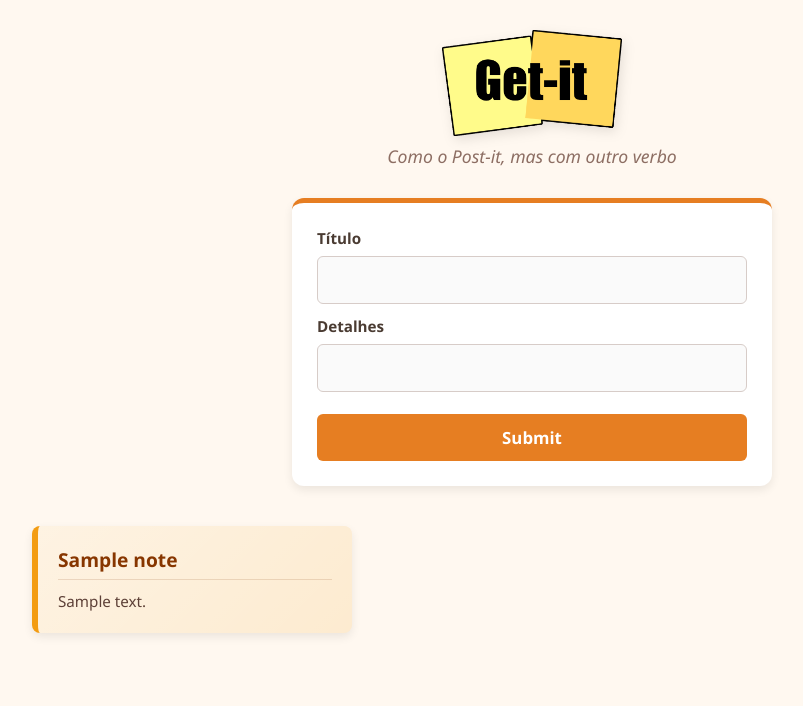
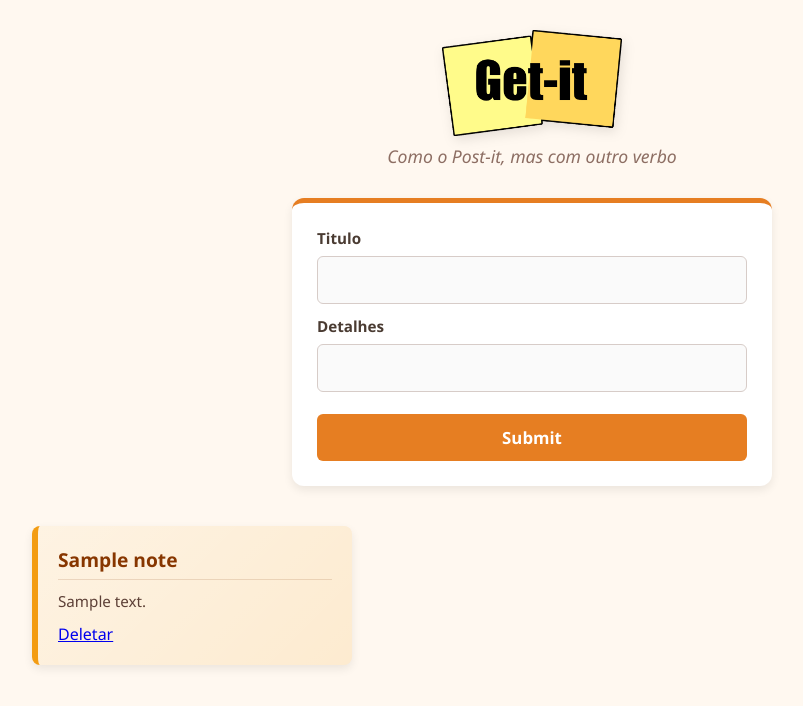
Before and after one commit to Lucas-Ibanez/get-it-segundosemestre, a Flask app: page / in a window 1280 px wide. Shown: the top 706 px of the page, without its empty margins (108-911 px from the left). Run offline with Flask 3, Linux system fonts and the light colour scheme; tables that the repository leaves empty hold one stand-in row (values such as "Sample post").

Commit message:
Traefa 3: Apagar anotações

```diff
--- a/servidor.py
+++ b/servidor.py
@@ -13,6 +13,12 @@ app.static_folder = 'static'
 def index():
     return render_template_string(views.index())
 
+@app.route('/delete/<int:NOTA_ID>')
+def delete_route(NOTA_ID):
+    views.deletar_nota(NOTA_ID)
+
+    return redirect('/')
+
 @app.route('/submit', methods=['POST'])
 def submit_form():
     titulo = request.form.get('titulo')  # Obtém o valor do campo 'titulo'
--- a/static/templates/components/note.html
+++ b/static/templates/components/note.html
@@ -1,4 +1,5 @@
   <li>
     <h3>{title}</h3>
     <p>{details}</p>
+    <a href="/delete/{id}" name='delete_button'>Deletar</a>
   </li>
--- a/static/templates/index.html
+++ b/static/templates/index.html
@@ -10,7 +10,7 @@
   <p>Como o Post-it, mas com outro verbo</p>
 
   <form action="/submit" method="POST">
-    <label for="titulo">Título</label>
+    <label for="titulo">Titulo</label>
     <input id="titulo" type="text" name="titulo" />
     <label for="detalhes">Detalhes</label>
     <input id="detalhes" name="detalhes" />
--- a/utils.py
+++ b/utils.py
@@ -43,6 +43,20 @@ def adicionar_nota(titulo, detalhes):
     # Fechar conexão
     conexao.close()
 
+def deletar_nota(nota_id):
+    # Abrir conexão
+    conexao = sqlite3.connect("banco.db")
+    cursor = conexao.cursor()
+
+    # Executar comando SLQ e salvar novas notas
+    cursor.execute("DELETE FROM note WHERE id = ?", (nota_id,))
+
+    # Commitar mudanças
+    conexao.commit()
+
+    # Fechar conexão
+    conexao.close()
+
 def load_template(nome_template):
     with open(f"static/templates/{nome_template}", "r") as arquivo_template:
         conteudo_arquivo = arquivo_template.read()
--- a/views.py
+++ b/views.py
@@ -1,10 +1,10 @@
-from utils import obter_notas, load_template, adicionar_nota
+from utils import obter_notas, load_template, adicionar_nota, deletar_nota
 
 def index():
     note_template = load_template('components/note.html')
     notas = obter_notas()
 
-    notes_list = [note_template.format(title=dados[1], details=dados[2]) for dados in notas]
+    notes_list = [note_template.format(title=dados[1], details=dados[2], id=dados[0]) for dados in notas]
 
     notes = '\n'.join(notes_list)
 
@@ -12,3 +12,6 @@ def index():
 
 def submit(titulo, detalhes):
     adicionar_nota(titulo, detalhes)
+
+def delet(nota_id):
+    deletar_nota(nota_id)
```
Also changed, not shown: banco.db.
